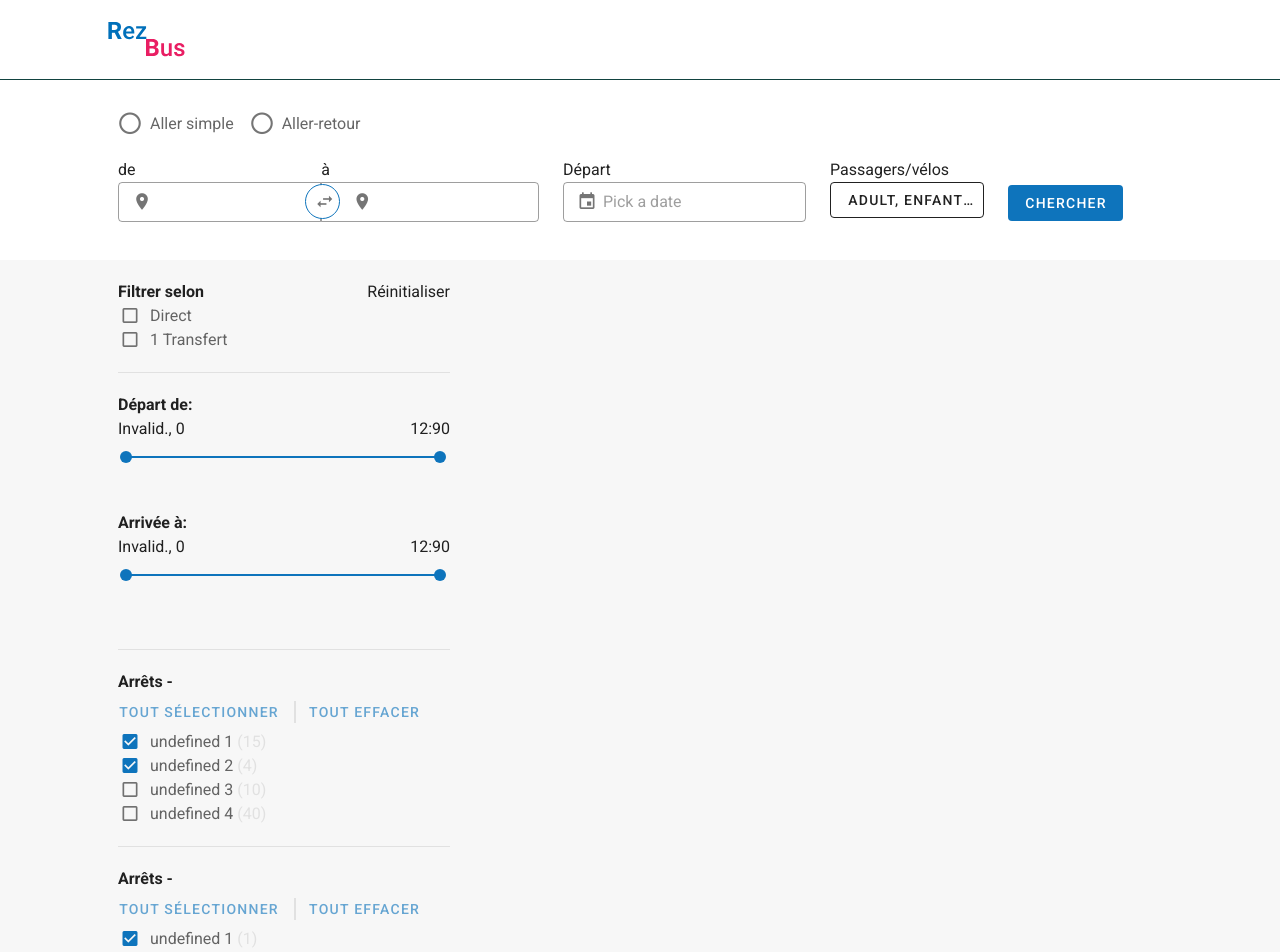
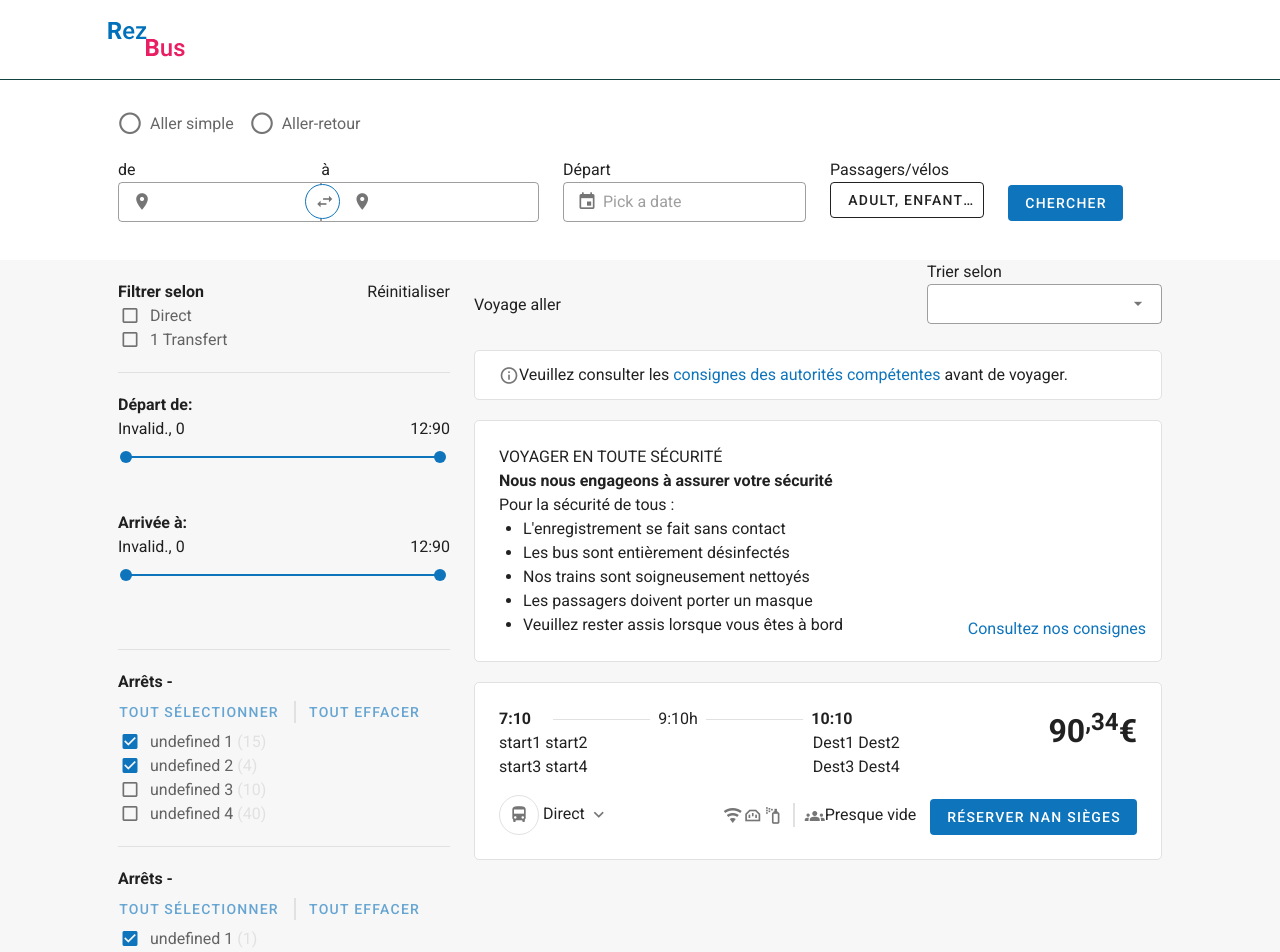
Before and after one commit to whoismuktar/rez-bus, a Vue app: page /search-trip in a window 1280 px wide. Shown: the top 952 px of the page. Built offline with nearby package versions, Linux system fonts and the light colour scheme.

Commit message:
search engine progress

```diff
--- a/src/views/searchTrip.vue
+++ b/src/views/searchTrip.vue
@@ -343,7 +343,7 @@
                     color="primary"
                     class="gen-button pa-0 mr-3 right-vert-divider"
                     :ripple="false"
-                    @click="selectAllFromStops"
+                    @click="selectAllToStops"
                   >
                     Tout sélectionner
                   </v-btn>
@@ -353,7 +353,7 @@
                     color="primary"
                     class="gen-button pa-0"
                     :ripple="false"
-                    @click="resetAllFromStops"
+                    @click="resetAllToStops"
                   >
                     Tout effacer
                   </v-btn>
@@ -381,7 +381,156 @@
               </div>
             </div>
           </v-col>
-          <v-col cols="8"></v-col>
+
+          <v-col cols="8">
+            <div class="d-flex align-center justify-space-between">
+              <div>Voyage aller</div>
+
+              <div>
+                <div>Trier selon</div>
+                <v-select
+                  outlined
+                  dense
+                  :menu-props="{ offsetY: true }"
+                  background-color="white"
+                  :items="sortBy"
+                  item-text="text"
+                  item-value="sortBy"
+                ></v-select>
+              </div>
+            </div>
+
+            <div class="def-section py-3">
+              <v-icon>mdi-information-outline</v-icon>
+              <span
+                >Veuillez consulter les
+                <router-link to="#">
+                  consignes des autorités compétentes
+                </router-link>
+                avant de voyager.</span
+              >
+            </div>
+
+            <div class="def-section position-relative">
+              <div class="text-uppercase">Voyager en toute sécurité</div>
+              <b>Nous nous engageons à assurer votre sécurité</b>
+              <div>Pour la sécurité de tous :</div>
+              <ul>
+                <li v-for="(rule, index) in safetyRules" :key="index">
+                  {{ rule }}
+                </li>
+              </ul>
+
+              <router-link to="#" class="check-guidelines">
+                Consultez nos consignes
+              </router-link>
+            </div>
+
+            <div
+              v-for="(station, index) in stations"
+              :key="index"
+              class="def-section searchResult-tab"
+            >
+              <v-row>
+                <v-col cols="8">
+                  <div>
+                    <div class="d-flex">
+                      <b class="searchResult-tab-start mr-2">
+                        {{ station.start }}
+                      </b>
+                      <div class="time-separator">
+                        <span>9:10h</span>
+                      </div>
+                      <b class="searchResult-tab-end ml-2">
+                        {{ station.end }}
+                      </b>
+                    </div>
+
+                    <div class="d-flex justify-space-bewteen">
+                      <div class="stopsDests-start">
+                        <span
+                          v-for="(stop, index) in station.startStops"
+                          :key="index"
+                        >
+                          {{ stop }}
+                        </span>
+                      </div>
+                      <div class="spacer-b"></div>
+                      <div class="stopsDests-end">
+                        <span
+                          v-for="(dest, index) in station.endStops"
+                          :key="index"
+                        >
+                          {{ dest }}
+                        </span>
+                      </div>
+                    </div>
+                  </div>
+
+                  <div class="d-flex align-center justify-space-between mt-4">
+                    <div>
+                      <div v-if="station.tripType == 'direct'">
+                        <v-icon class="icon-outlined">mdi-bus</v-icon>
+                        <span class="mx-1">Direct</span>
+                        <v-icon>mdi-chevron-down</v-icon>
+                      </div>
+
+                      <div v-else class="d-flex align-center">
+                        <div>
+                          <v-icon class="icon-outlined">mdi-bus</v-icon>
+                          <v-icon class="icon-outlined tiny mx-n2">
+                            mdi-chevron-right
+                          </v-icon>
+                          <v-icon class="icon-outlined">mdi-bus</v-icon>
+                        </div>
+                        <span class="mx-1">1 Corresp.</span>
+                        <v-icon>mdi-chevron-down</v-icon>
+                      </div>
+                    </div>
+
+                    <div class="d-flex justify-self-end">
+                      <div v-if="station.isUtilityActive">
+                        <v-icon>mdi-wifi</v-icon>
+                        <v-icon>mdi-power-socket</v-icon>
+                        <v-icon>mdi-spray</v-icon>
+                      </div>
+
+                      <div
+                        v-if="!station.emptyStatus"
+                        class="left-vert-divider"
+                      >
+                        <v-icon>groups</v-icon>
+                        <span>Presque vide</span>
+                      </div>
+                    </div>
+                  </div>
+                </v-col>
+
+                <v-col cols="4">
+                  <div
+                    class="
+                      parentHeight
+                      d-flex
+                      flex-column
+                      align-end
+                      justify-space-between
+                    "
+                  >
+                    <h1 class="fareCost">
+                      <span>{{ station.fare.toString().split(".")[0] }}</span>
+                      <sup>,{{ station.fare.toString().split(".")[1] }}</sup>
+                      <span class="currency">€</span>
+                    </h1>
+                    <v-btn depressed color="primary" class="gen-button">
+                      Réserver
+                      {{ parseInt(query.adult) + parseInt(query.children) }}
+                      sièges
+                    </v-btn>
+                  </div>
+                </v-col>
+              </v-row>
+            </div>
+          </v-col>
         </v-row>
       </div>
     </div>
@@ -393,12 +542,26 @@ export default {
   data() {
     return {
       query: {},
+      stations: [
+        {
+          start: "7:10",
+          duration: "9:10h",
+          end: "10:10",
+          startStops: ["start1", "start2", "start3", "start4"],
+          endStops: ["Dest1", "Dest2", "Dest3", "Dest4"],
+          tripType: "direct",
+          isUtilityActive: true,
+          emptyStatus: false,
+          fare: 90.34,
+        },
+      ],
       searchResult: {},
       fromRange: [0, 1300],
       minFromTime: 0,
       maxFromTime: 1300,
       minToTime: 0,
       maxToTime: 0,
+      nowDate: new Date().toISOString().slice(0, 10),
       fromStops: [
         { isActive: true, ext: "a", count: 15 },
         { isActive: true, ext: "b", count: 4 },
@@ -411,7 +574,18 @@ export default {
         { isActive: false, ext: "c", count: 44 },
         { isActive: false, ext: "d", count: 27 },
       ],
-      nowDate: new Date().toISOString().slice(0, 10),
+      sortBy: [
+        { sortBy: "departure", text: "Prix (le plus bas)" },
+        { sortBy: "price", text: "Départ (le plus tôt)" },
+        { sortBy: "duration", text: "Durée (la moins longue)" },
+      ],
+      safetyRules: [
+        "L'enregistrement se fait sans contact",
+        "Les bus sont entièrement désinfectés",
+        "Nos trains sont soigneusement nettoyés",
+        "Les passagers doivent porter un masque",
+        "Veuillez rester assis lorsque vous êtes à bord",
+      ],
     };
   },
   methods: {
@@ -487,4 +661,56 @@ export default {
 .searchResult-child:not(:last-child) {
   border-bottom: 1px solid var(--v-borderLine-base);
 }
+.check-guidelines {
+  position: absolute;
+  right: 15px;
+  bottom: 20px;
+}
+.searchResult-tab .v-icon {
+  cursor: pointer;
+}
+.searchResult-tab .icon-outlined.tiny {
+  background-color: white;
+  position: relative;
+  z-index: 1;
+}
+.stopsDests-start {
+  width: calc(8px + 30%);
+}
+.stopsDests-end {
+  width: 25%;
+}
+.searchResult-tab .spacer-b {
+  width: calc(16px + 40%);
+}
+.time-separator {
+  position: relative;
+  width: 60%;
+  text-align: center;
+}
+.time-separator span {
+  position: relative;
+  z-index: 1;
+  background-color: #ffffff;
+  padding: 0 8px;
+}
+.time-separator::before,
+.time-separator::after {
+  content: "";
+  position: absolute;
+  width: 50%;
+  height: 1px;
+  background-color: var(--v-borderLine-base);
+  top: 50%;
+}
+.time-separator::before {
+  left: 0;
+}
+.time-separator::after {
+  right: 0;
+}
+.searchResult-tab-start,
+.searchResult-tab-end {
+  width: 11%;
+}
 </style>
```
